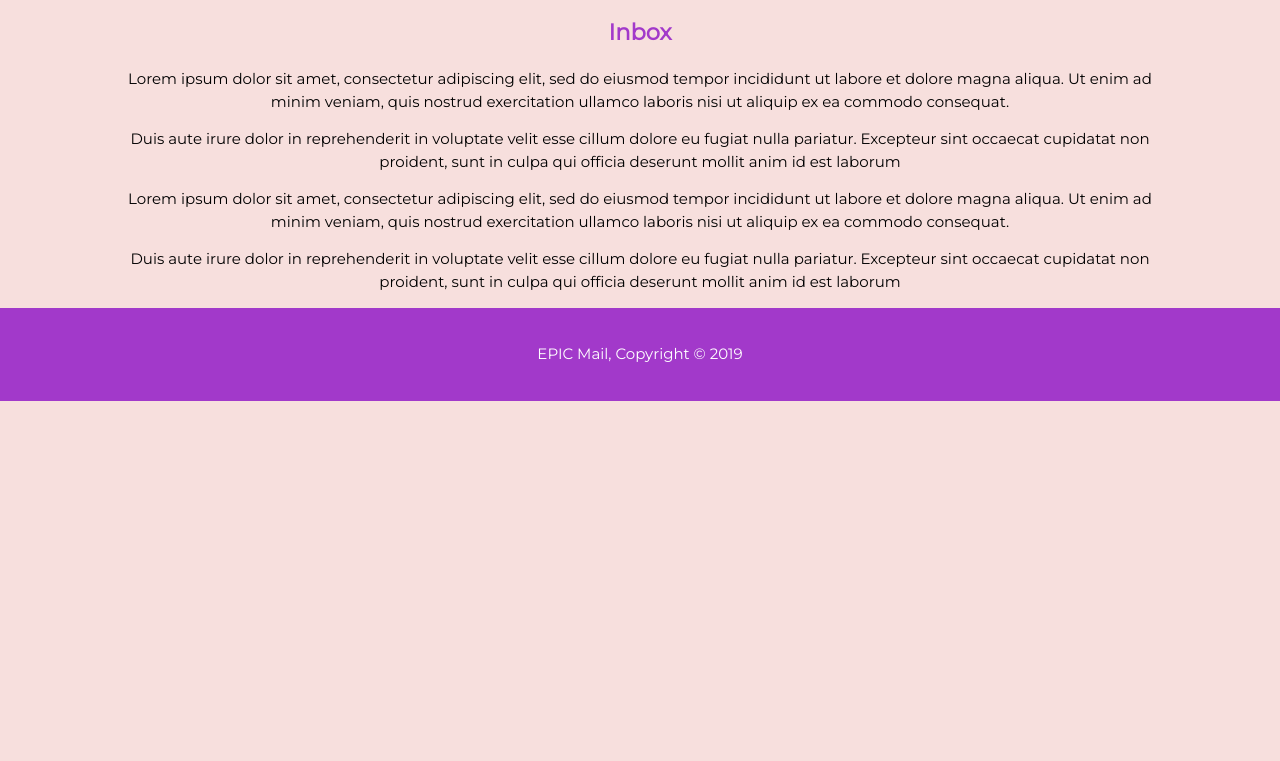
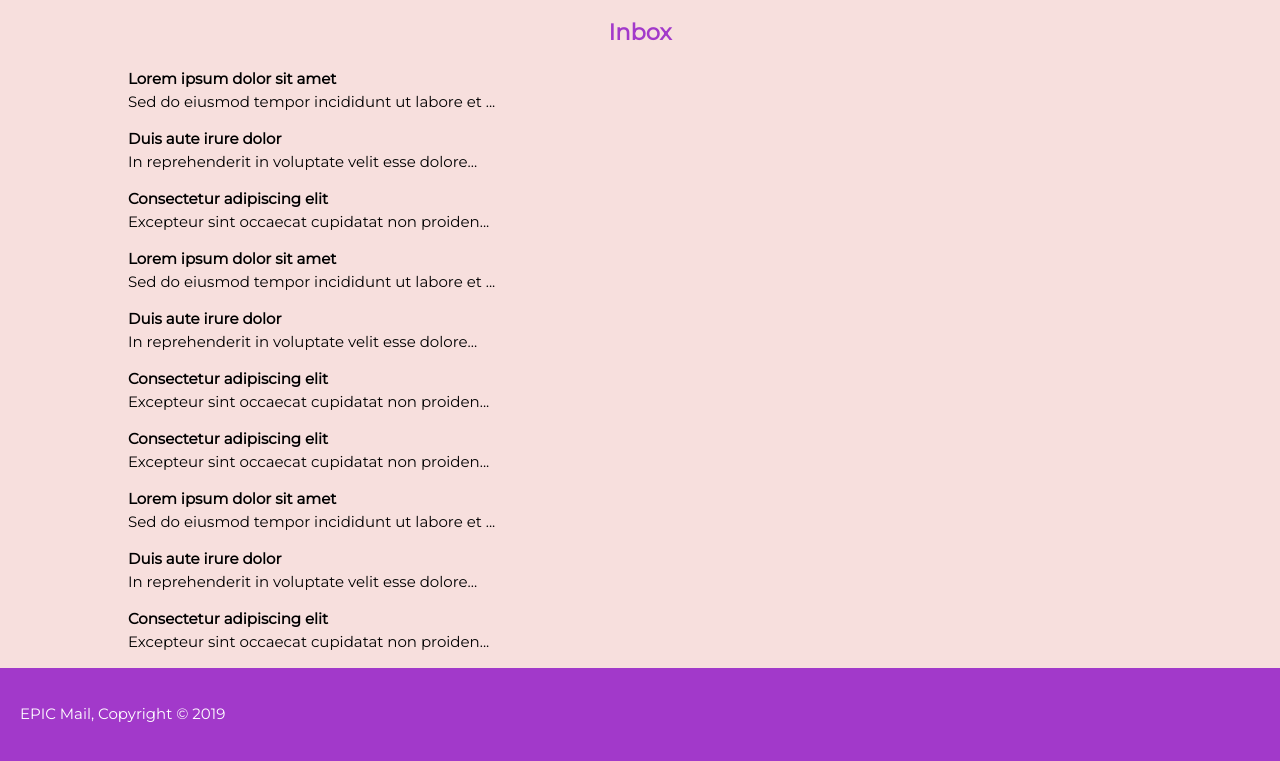
Before and after one commit to Doctor-Vee/EPIC-Mail, a plain HTML site: page UI/html/inbox.html in a window 1280 px wide. Shown: the part 83-844 px from the top of the page. Before the commit the page ends 800 px from the top, so only its background shows below. Drawn offline with Linux system fonts and the light colour scheme.

Commit message:
Add dummy contents to inbox page

```diff
--- a/UI/css/styles.css
+++ b/UI/css/styles.css
@@ -41,6 +41,10 @@ body {
 
 .pr50 {
     padding-right: 50px;
+}
+
+p{
+    text-align: left;
 }
 
 ul a:hover {
@@ -270,7 +274,6 @@ option {
 
 /* Messages */
 .received {
-    text-align: left;
     width: 80%;
     float: left;
     border: 0;
@@ -280,7 +283,6 @@ option {
 }
 
 .sent {
-    text-align: left;
     width: 80%;
     float: right;
     border: 0;
--- a/UI/html/inbox.html
+++ b/UI/html/inbox.html
@@ -82,22 +82,47 @@
         <aside>
             <h2 class="highlight">Inbox </h2>
 
-            <p> Lorem ipsum dolor sit amet, consectetur adipiscing elit, sed do eiusmod tempor incididunt ut labore et
-                dolore magna aliqua. Ut enim ad minim veniam, quis nostrud exercitation ullamco laboris nisi ut aliquip
-                ex ea commodo consequat.
+            <p> <b>Lorem ipsum dolor sit amet </b><br />
+                Sed do eiusmod tempor incididunt ut labore et ...
             </p>
 
-            <p>Duis aute irure dolor in reprehenderit in voluptate velit esse cillum dolore
-                eu fugiat nulla pariatur. Excepteur sint occaecat cupidatat non proident, sunt in culpa qui officia
-                deserunt mollit anim id est laborum</p>
+            <p> <b>Duis aute irure dolor </b> <br />
+                In reprehenderit in voluptate velit esse dolore...
+            </p>
 
-            <p> Lorem ipsum dolor sit amet, consectetur adipiscing elit, sed do eiusmod tempor incididunt ut labore et
-                dolore magna aliqua. Ut enim ad minim veniam, quis nostrud exercitation ullamco laboris nisi ut aliquip
-                ex ea commodo consequat. </p>
+            <p> <b>Consectetur adipiscing elit </b><br />
+                Excepteur sint occaecat cupidatat non proiden...
+            </p>
 
-            <p>Duis aute irure dolor in reprehenderit in voluptate velit esse cillum dolore
-                eu fugiat nulla pariatur. Excepteur sint occaecat cupidatat non proident, sunt in culpa qui officia
-                deserunt mollit anim id est laborum</p>
+            <p> <b>Lorem ipsum dolor sit amet </b><br />
+                Sed do eiusmod tempor incididunt ut labore et ...
+            </p>
+
+            <p> <b>Duis aute irure dolor </b> <br />
+                In reprehenderit in voluptate velit esse dolore...
+            </p>
+
+            <p> <b>Consectetur adipiscing elit </b><br />
+                Excepteur sint occaecat cupidatat non proiden...
+            </p>
+
+
+            <p> <b>Consectetur adipiscing elit </b><br />
+                Excepteur sint occaecat cupidatat non proiden...
+            </p>
+
+            <p> <b>Lorem ipsum dolor sit amet </b><br />
+                Sed do eiusmod tempor incididunt ut labore et ...
+            </p>
+
+            <p> <b>Duis aute irure dolor </b> <br />
+                In reprehenderit in voluptate velit esse dolore...
+            </p>
+
+            <p> <b>Consectetur adipiscing elit </b><br />
+                Excepteur sint occaecat cupidatat non proiden...
+            </p>
+
 
         </aside>
     </section>
```
